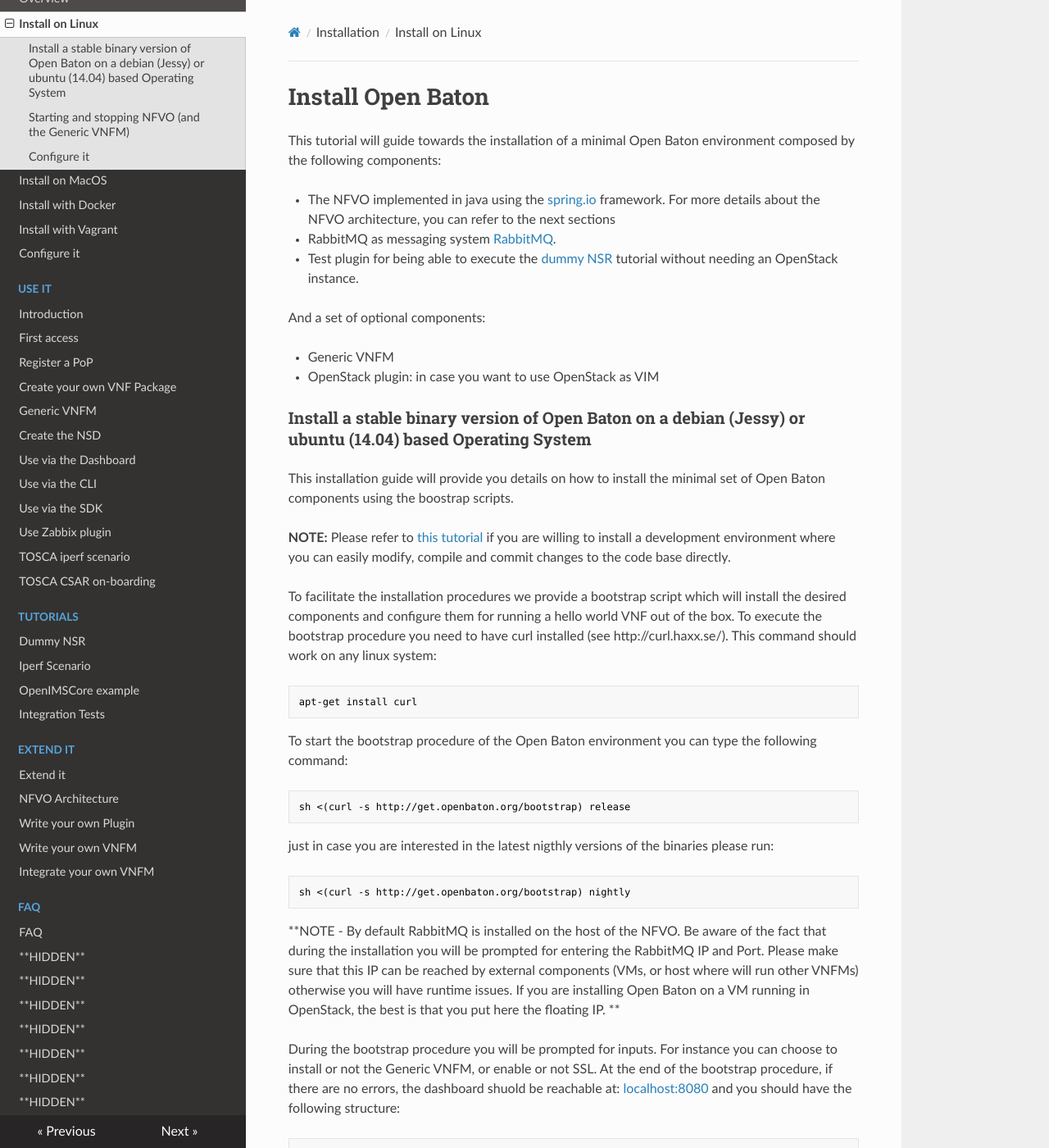
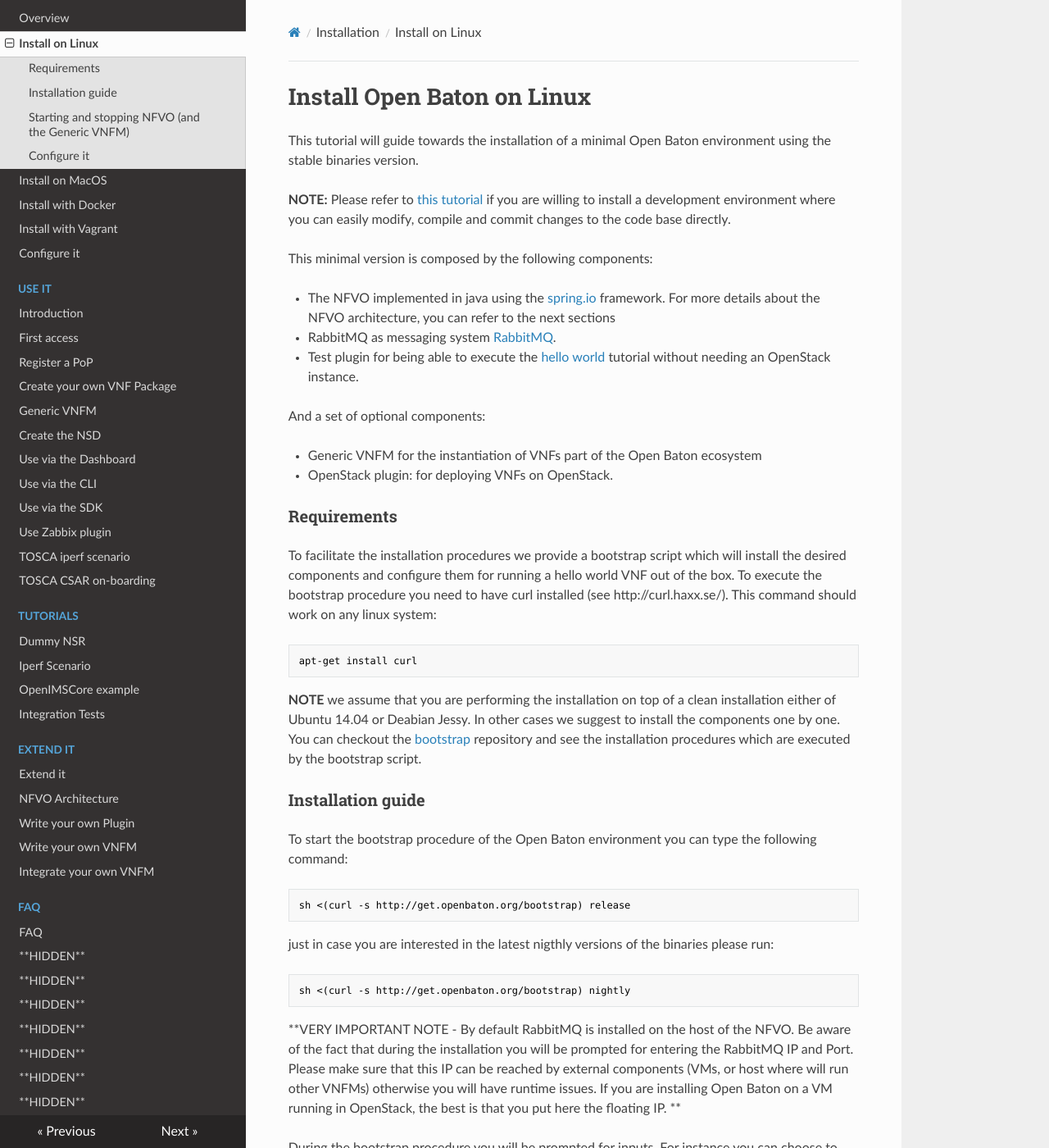
Before and after one commit to openbaton/docs, an MkDocs documentation site: the page built from docs/nfvo-installation-deb.md, in a window 1280 px wide and 1400 px high. Shown: the whole window at 82% size. Built offline with MkDocs 1.6.1, drawn with Linux system fonts in a browser that asks for light colours; nearby versions of some CDN libraries; old or Windows-style settings are respelled for this version of MkDocs; some of the changed text lies outside the part shown.

Commit message:
imp: modified docs
Improved description of installation pages.

````diff
--- a/docs/nfvo-installation-deb.md
+++ b/docs/nfvo-installation-deb.md
@@ -1,27 +1,31 @@
-# Install Open Baton
+# Install Open Baton on Linux
 
-This tutorial will guide towards the installation of a minimal Open Baton environment composed by the following components:
+This tutorial will guide towards the installation of a minimal Open Baton environment using the stable binaries version.
+
+**NOTE:** Please refer to [this tutorial](nfvo-installation.md) if you are willing to install a development environment where you can easily modify, compile and commit changes to the code base directly.
+
+This minimal version is composed by the following components:
 
 * The NFVO implemented in java using the [spring.io][spring] framework. For more details about the NFVO architecture, you can refer to the next sections
 * RabbitMQ as messaging system [RabbitMQ][reference-to-rabbit-site].
-* Test plugin for being able to execute the [dummy NSR][dummy-NSR] tutorial without needing an OpenStack instance.
+* Test plugin for being able to execute the [hello world][dummy-NSR] tutorial without needing an OpenStack instance.
 
 And a set of optional components:
 
-* Generic VNFM
-* OpenStack plugin: in case you want to use OpenStack as VIM
+* Generic VNFM for the instantiation of VNFs part of the Open Baton ecosystem
+* OpenStack plugin: for deploying VNFs on OpenStack.
 
-### Install a stable binary version of Open Baton on a debian (Jessy) or ubuntu (14.04) based Operating System
-
-This installation guide will provide you details on how to install the minimal set of Open Baton components using the boostrap scripts.
-
-**NOTE:** Please refer to [this tutorial](nfvo-installation.md) if you are willing to install a development environment where you can easily modify, compile and commit changes to the code base directly.
+### Requirements
 
 To facilitate the installation procedures we provide a bootstrap script which will install the desired components and configure them for running a hello world VNF out of the box. To execute the bootstrap procedure you need to have curl installed (see http://curl.haxx.se/). This command should work on any linux system:
 
 ```bash
 apt-get install curl
 ```
+
+**NOTE** we assume that you are performing the installation on top of a clean installation either of Ubuntu 14.04 or Deabian Jessy. In other cases we suggest to install the components one by one. You can checkout the [bootstrap][bootstrap] repository and see the installation procedures which are executed by the bootstrap script.
+
+### Installation guide
 
 To start the bootstrap procedure of the Open Baton environment you can type the following command:
 
@@ -35,12 +39,12 @@
 sh <(curl -s http://get.openbaton.org/bootstrap) nightly
 ```
 
-**NOTE - By default RabbitMQ is installed on the host of the NFVO. Be aware of the fact that during the installation you will be prompted for entering the RabbitMQ IP and Port. Please make sure that this IP can be
+**VERY IMPORTANT NOTE - By default RabbitMQ is installed on the host of the NFVO. Be aware of the fact that during the installation you will be prompted for entering the RabbitMQ IP and Port. Please make sure that this IP can be
   reached by external components (VMs, or host where will run other VNFMs) otherwise you will have runtime issues. If you are installing Open Baton on a VM running in OpenStack, the best is that you put here
   the floating IP. **
 
+During the bootstrap procedure you will be prompted for inputs. For instance you can choose to install or not the Generic VNFM, or enable or not SSL.
 
-During the bootstrap procedure you will be prompted for inputs. For instance you can choose to install or not the Generic VNFM, or enable or not SSL.
 At the end of the bootstrap procedure, if there are no errors, the dashboard shuold be reachable at: [localhost:8080] and you should have the following structure:
 ```bash
 /usr/lib/openbaton
@@ -51,7 +55,7 @@
 
 Where:
 
-* `openbaton-*jar` is the jar file related to the version of Open Baton NFVO which has been installed
+* `openbaton-*jar` is the jar file related to the version of the NFVO which has been installed
 * `gvnfm` (present only if during the installation procedure you also installed the Generic VNFM) contains the jar file related to the Open Baton Generic VNFM
 * `plugins` contains the plugins for Open Baton. So far, if you downloaded the VIM-Driver Plugins during the installation procedure, it will contain only the jar files related to the plugins downloaded
 
@@ -67,20 +71,23 @@
 * `openbaton-nfvo` is the Open Baton NFVO executable
 * `openbaton-gvnfm` (present only if you also installed the Generic VNFM) is the Open Baton Generic GVNFM executable
 
-At this point Open Baton is ready to be used. Please refer to the [Introduction][use-openbaton] on how to start using it.
-
+At this point Open Baton is ready to be used. Please refer to the [Introduction][use-openbaton] on how to start using it or step into the [hello world][dummy-NSR] tutorial immediately.
 
 ### Starting and stopping NFVO (and the Generic VNFM)
 
 After the installation procedure the NFVO is running.
 If you want to stop it, enter one of the following commands depending on your OS.
+
 * With Ubuntu 14.04:
+
 ```bash
 sudo service openbaton-nfvo stop
 sudo stop openbaton-nfvo
 sudo openbaton-nfvo stop
 ```
+
 * With Debian Jessie:
+
 ```bash
 sudo systemctl stop openbaton-nfvo.service
 ```
@@ -88,12 +95,15 @@
 To start the NFVO, instead, enter one of the following commands depending on your OS.
 
 * With Ubuntu 14.04:
+
 ```bash
 sudo service openbaton-nfvo start
 sudo start openbaton-nfvo
 sudo openbaton-nfvo start
 ```
+
 * With Debian Jessie:
+
 ```bash
 sudo systemctl start openbaton-nfvo.service
 ```
@@ -101,12 +111,15 @@
 **Note (in case you also installed the Generic VNFM):** If you also installed the Generic VNFM it is also already running at the end of the installation procedure. You can stop it with one of the following commands depending on your OS.
 
 * With Ubuntu 14.04:
+
 ```bash
 sudo service openbaton-gvnfm stop
 sudo stop openbaton-gvnfm
 sudo openbaton-gvnfm stop
 ```
+
 * With Debian Jessie:
+
 ```bash
 sudo systemctl stop openbaton-gvnfm.service
 ```
@@ -114,12 +127,15 @@
 **Note (in case you also installed the Generic VNFM):** You can start the Generic VNFM with one of the following commands depending on your OS.
 
 * With Ubuntu 14.04:
+
 ```bash
 sudo service openbaton-gvnfm start
 sudo start openbaton-gvnfm
 sudo openbaton-gvnfm start
 ```
+
 * With Debian Jessie:
+
 ```bash
 sudo systemctl start openbaton-gvnfm.service
 ```
@@ -128,15 +144,15 @@
 
 For specific configuration refer to the [configuration]
 
-
+[bootstrap]: https://github.com/openbaton/bootstrap/
 [spring]:https://spring.io
 [configuration]:nfvo-configuration
 [localhost:8080]:http://localhost:8080/
 [vim_plugin_doc]:vim-plugin
-[use-openbaton]:use.md
-[dummy-NSR]:dummy-NSR.md
+[use-openbaton]:use
+[dummy-NSR]:dummy-NSR
 [reference-to-rabbit-site]:https://www.rabbitmq.com/
-[zabbix-server-configuration]:zabbix-server-configuration.md
+[zabbix-server-configuration]:zabbix-server-configuration
 
 <!---
 Script for open external links in a new tab
--- a/docs/nfvo-installation-src.md
+++ b/docs/nfvo-installation-src.md
@@ -4,31 +4,41 @@
 
 * The NFVO implemented in java using the [spring.io][spring] framework. For more details about the NFVO architecture, you can refer to the next sections
 * RabbitMQ as messaging system [RabbitMQ][reference-to-rabbit-site].
-* Test plugin for being able to execute the [dummy NSR][dummy-NSR] tutorial without needing an OpenStack instance.
+* Test plugin for being able to execute the [hello world][dummy-NSR] tutorial without needing an OpenStack instance.
 
 And a set of optional components:
 
-* Generic VNFM
-* OpenStack plugin: in case you want to use OpenStack as VIM
+* Generic VNFM for the instantiation of VNFs part of the Open Baton ecosystem
+* OpenStack plugin: for deploying VNFs on OpenStack.
 
-### Install the latest stable Open Baton environment from source code
 
-This installation guide will provide you details on how to install the minimal set of Open Baton components using the boostrap scripts.
+
+### Requirements
 
 To facilitate the installation procedures we provide a bootstrap script which will install the desired components and configure them for running a hello world VNF out of the box. To execute the bootstrap procedure you need to have curl installed (see http://curl.haxx.se/). This command should work on any linux system:
+
+```bash
+apt-get install curl
+```
+
+**NOTE** we assume that you are performing the installation on top of a clean installation either of Ubuntu 14.04 or Deabian Jessy. In other cases we suggest to install the components one by one. You can checkout the [bootstrap][bootstrap] repository and see the installation procedures which are executed by the bootstrap script.
+
+### Installation guide
+
+To start the bootstrap procedure of the **development** Open Baton environment you can type the following command:
 
 ```bash
 sh <(curl -s http://get.openbaton.org/bootstraps/bootstrap) develop
 ```
 
 
-**NOTE - By default RabbitMQ is installed on the host of the NFVO. Be aware of the fact that during the installation you will be prompted for entering the RabbitMQ IP and Port. Please make sure that this IP can be
+**VERY IMPORTANT NOTE - By default RabbitMQ is installed on the host of the NFVO. Be aware of the fact that during the installation you will be prompted for entering the RabbitMQ IP and Port. Please make sure that this IP can be
   reached by external components (VMs, or host where will run other VNFMs) otherwise you will have runtime issues. If you are installing Open Baton on a VM running in OpenStack, the best is that you put here
   the floating IP. **
 
-
 During the bootstrap procedure you will be prompted for inputs. For instance you can choose to install or not the Generic VNFM, or enable or not SSL.
 At the end of the bootstrap procedure, if there are no errors, the dashboard shuold be reachable at: [localhost:8080] and you should have the following structure:
+
 ```bash
 /opt/openbaton/
 ├── generic-vnfm
@@ -40,27 +50,33 @@
 * `generic-vnfm`contains the source code and scripts required for dealing with the generic-vnfm
 * `nfvo` contains the source code and scripts of the NFVO
 
-At this point the NFVO is ready to be used. Please refer to the [Introduction][use-openbaton] on how to start using it.
+At this point the NFVO is ready to be used. Please refer to the [Introduction][use-openbaton] on how to start using it or step into the [hello world][dummy-NSR] tutorial immediately.
 
 ### Starting and stopping NFVO
 
 After the installation procedure the nfvo is running. If you want to stop it, enter this command:
+
 ```bash
 cd /opt/openbaton/nfvo
 ./openbaton.sh stop
 ```
 
 **Note (in case you are also using the generic-vnfm):** remember to stop also the Generic VNFM with the following command:
+
 ```bash
 cd /opt/openbaton/generic-vnfm
 ./generic-vnfm.sh stop
 ```
+
 To start the nfvo, enter the command:
+
 ```bash
 cd /opt/openbaton/nfvo
 ./openbaton.sh start
 ```
+
 **Note (in case you are also using the generic-vnfm):** remember to start also the Generic VNFM with the following command:
+
 ```bash
 cd /opt/openbaton/generic-vnfm
 ./generic-vnfm.sh start
````
Also changed, not shown: docs/index.md (+7 -6 lines), docs/nfvo-installation-docker.md (+9 -5 lines), docs/nfvo-installation-mac.md (+2 -3 lines), docs/nfvo-installation.md (+4 -4 lines).
